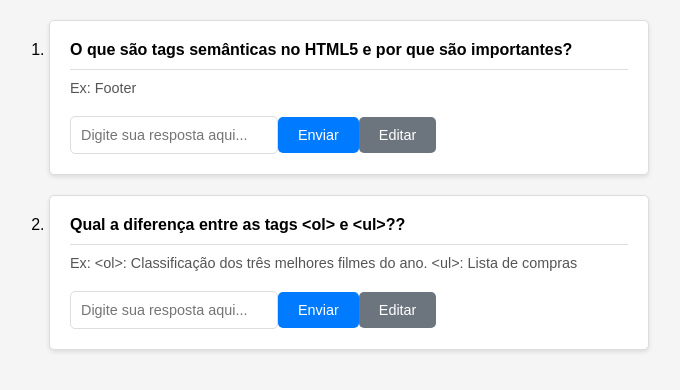
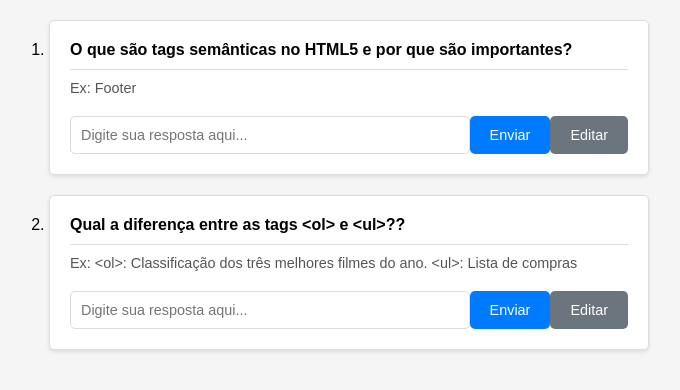
Before and after one commit to ufjf-dcc207/ufjf-dcc207-2024-3-a-trb2-trb2-isaac-ian, a React (Vite) app: page / in a window 1280 px wide. Shown: the top 390 px of the page, without its empty margins (291-971 px from the left). Built offline with nearby package versions, Linux system fonts and the light colour scheme.

Commit message:
agrupa campo de resposta e botoes

```diff
--- a/src/QuestaoItem.css
+++ b/src/QuestaoItem.css
@@ -21,15 +21,12 @@ body {
     padding-top: 10px;
   }
 
-  form {
-    display: flex;
-    flex-wrap: wrap;
-    gap: 10px;
-    margin-top: 10px;
+  .campo_resposta {
+    display: grid;
+    grid-template-columns: 7.5fr 1fr 1fr;
   }
 
   input {
-    flex: 1;
     padding: 10px;
     font-size: 0.9rem;
     border: 1px solid #ddd;
--- a/src/QuestaoItem.tsx
+++ b/src/QuestaoItem.tsx
@@ -12,8 +12,9 @@ interface Estado {
 }
 
 type Action =
-  | { type: "setResposta"; payload: string }
-  | { type: "bloquear" | "editar" };
+  | { type: "setResposta"; texto: string }
+  | { type: "bloquear"}
+  | { type: "editar"};
 
 const estadoInicial: Estado = {
   resposta: "",
@@ -25,7 +26,7 @@ function reducer(estado: Estado, action: Action):Estado {
     default:
       return estado;
     case "setResposta":
-      return { ...estado, resposta: action.payload };
+      return { ...estado, resposta: action.texto };
     case "bloquear":
       return { ...estado, bloqueado: true };
     case "editar":
@@ -48,17 +49,19 @@ export default function QuestaoItem({ pergunta, exemplo }: questaoInterface) {
     <>
       <div className="pergunta">{pergunta}</div>
       <div className="exemplo">Ex: {exemplo}</div>
+      <div className="campo_resposta">
         <input
           type="text"
           placeholder="Digite sua resposta aqui..."
           value={estado.resposta}
           onChange={(e) =>
-          dispatch({ type: "setResposta", payload: e.target.value })
+            dispatch({ type: "setResposta", texto: e.target.value })
           }
           disabled={estado.bloqueado}
         />
         <button type="submit" onClick={validaResposta}>Enviar</button>
         <button type="button" onClick={() => dispatch({type: 'editar'})}>Editar</button>
+      </div>
     </>
   );
 }
```
Lines whose indentation alone changed are shown as unchanged.
